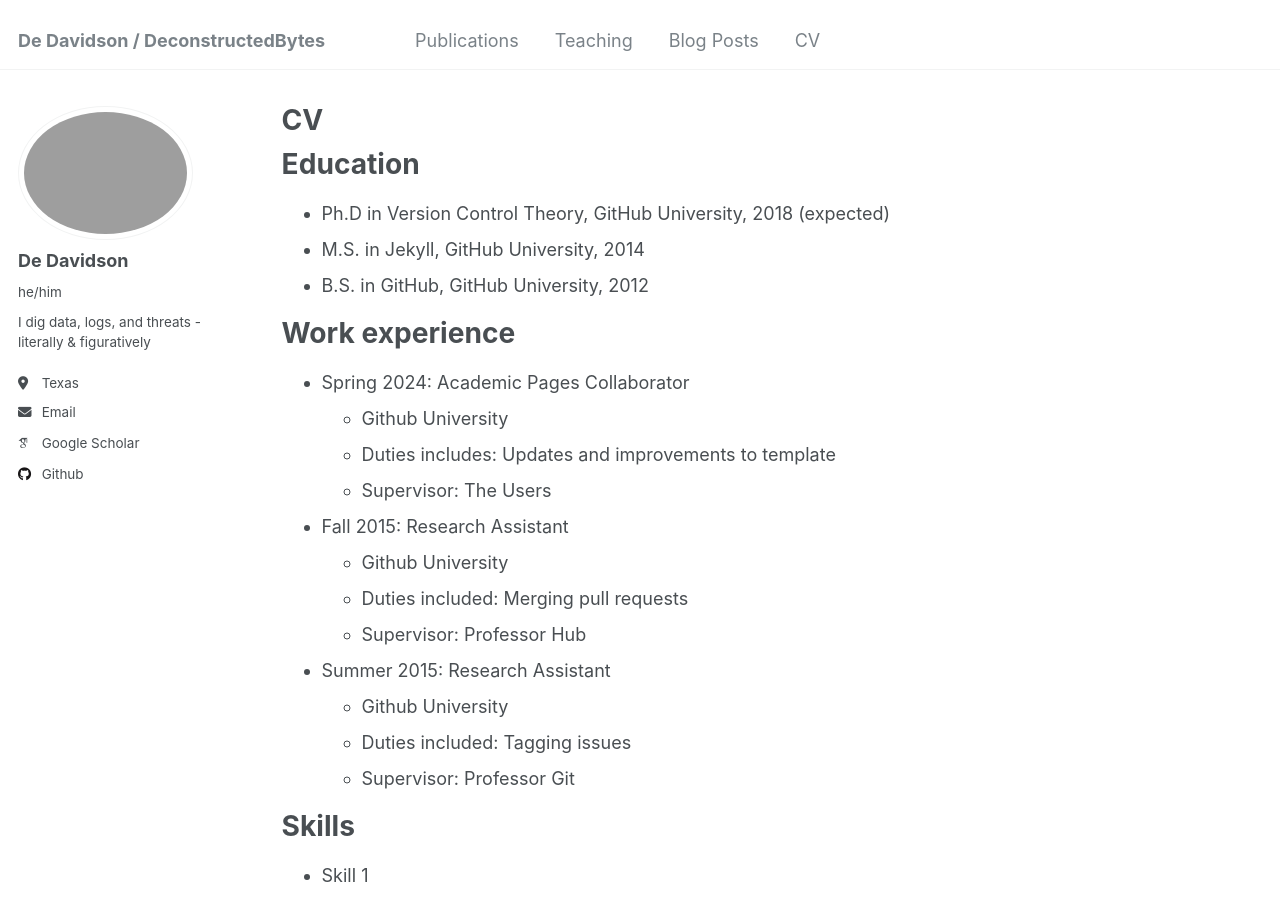
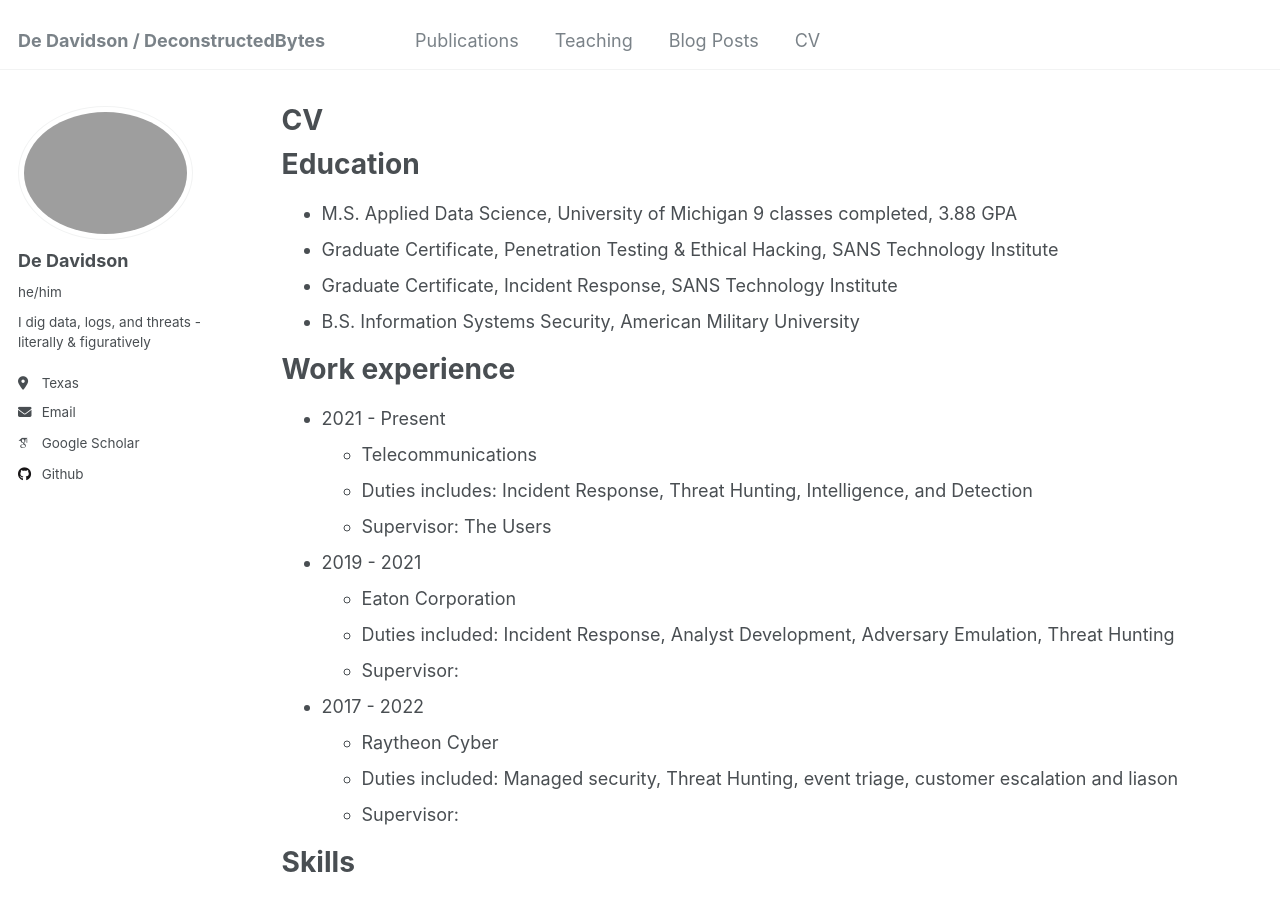
Before and after one commit to deconstructedbytes/deconstructedbytes.github.io, a Jekyll site: the page built from _pages/cv.md, in a window 1280 px wide and 900 px high. Built offline with Jekyll 4.4.1, drawn with Linux system fonts in a browser that asks for light colours; some web fonts are replaced.

Commit message:
Updated Education

```diff
--- a/_pages/cv.md
+++ b/_pages/cv.md
@@ -11,26 +11,27 @@
 
 Education
 ======
-* Ph.D in Version Control Theory, GitHub University, 2018 (expected)
-* M.S. in Jekyll, GitHub University, 2014
-* B.S. in GitHub, GitHub University, 2012
+* M.S. Applied Data Science, University of Michigan 9 classes completed, 3.88 GPA
+* Graduate Certificate, Penetration Testing & Ethical Hacking, SANS Technology Institute
+* Graduate Certificate, Incident Response, SANS Technology Institute
+* B.S. Information Systems Security, American Military University
 
 Work experience
 ======
-* Spring 2024: Academic Pages Collaborator
-  * Github University
-  * Duties includes: Updates and improvements to template
+* 2021 - Present
+  * Telecommunications
+  * Duties includes: Incident Response, Threat Hunting, Intelligence, and Detection
   * Supervisor: The Users
 
-* Fall 2015: Research Assistant
-  * Github University
-  * Duties included: Merging pull requests
-  * Supervisor: Professor Hub
+* 2019 - 2021
+  * Eaton Corporation
+  * Duties included: Incident Response, Analyst Development, Adversary Emulation, Threat Hunting
+  * Supervisor:
 
-* Summer 2015: Research Assistant
-  * Github University
-  * Duties included: Tagging issues
-  * Supervisor: Professor Git
+* 2017 - 2022
+  * Raytheon Cyber
+  * Duties included: Managed security, Threat Hunting, event triage, customer escalation and liason
+  * Supervisor:
 
 Skills
 ======
```
